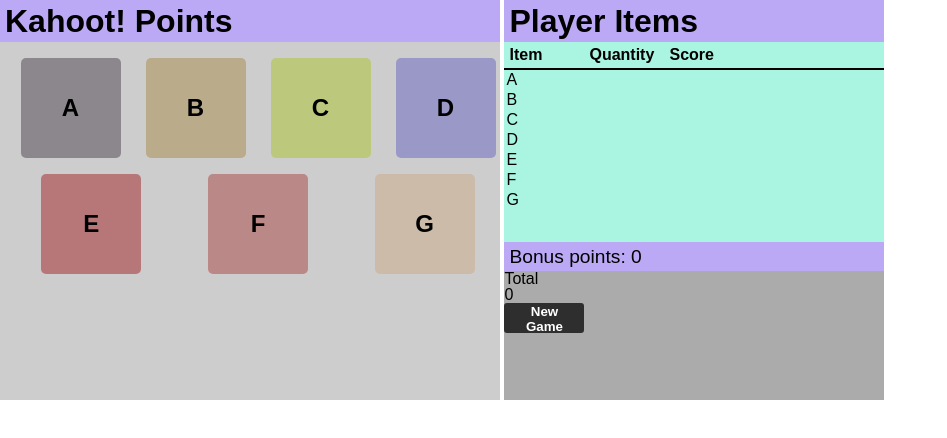
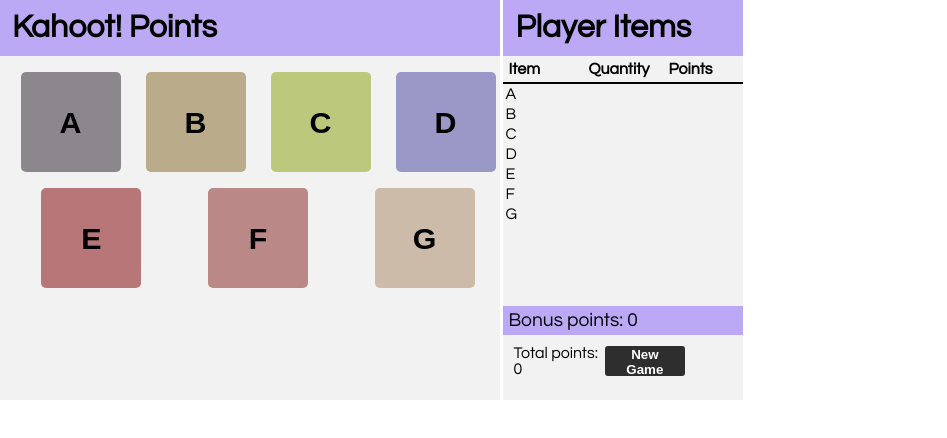
Before and after one commit to jenniferarnesen/game-points, a plain HTML site: page index.html in a window 1280 px wide. Shown: the whole page, without its empty margins (0-947 px from the left). Drawn offline with nearby package versions, Linux system fonts and the light colour scheme.

Commit message:
style and html cleanup

```diff
--- a/game.js
+++ b/game.js
@@ -159,8 +159,8 @@
 	});
 
 	updateTotals = function () {
-		$('.total-points').text(game.total());
-		$('.bonus-points').text(game.bonus());
+		$('#total-points').text(game.total());
+		$('#bonus-points').text(game.bonus());
 	}
 
 	clearBoard = function () {
@@ -177,7 +177,7 @@
   		updateTotals();
 	});
 
-	$('#new-game').click(function () {
+	$('#new-game-button').click(function () {
 		game.reset();
 		clearBoard();
 	})
--- a/index.html
+++ b/index.html
@@ -9,25 +9,25 @@
 		<script src="game.js" type="text/javascript"></script>
 	</head>
 	<body>
-		<div class="container">
-			<div id="game-board">
+		<article id="game">
+			<section id="game-board">
 				<header class="header">
 					Kahoot! Points
 				</header>
-				<div id="button-container" class="content">
+				<div id="button-container">
 				</div>
-			</div>
-			<div id="scoreboard">
+			</section>
+			<section id="score-board">
 				<header class="header">
 					Player Items
 				</header>
-				<div class="content">
+				<div>
 					<div id="scores">
 						<table id="score-table">
 							<thead>
 								<th>Item</th>
 								<th>Quantity</th>
-								<th>Score</th>
+								<th>Points</th>
 							</thead>
 							<tbody>
 							</tbody>
@@ -35,15 +35,21 @@
 					</div>
 					<div id="game-summary">
 						<div id="bonus">
-							<span>Bonus points: </span><span class="bonus-points">0</span>
+							<span>Bonus points: </span>
+							<span id="bonus-points">0</span>
 						</div>
-						<p id="">Total</p><p class="total-points">0</p>
-						<div>
-							<button id="new-game">New Game</button>
+						<div id="total">
+							<div class="block-it">
+								<span>Total points: </span>
+								<span id="total-points">0</span>
+							</div>
+							<div class="block-it">
+								<button id="new-game-button">New Game</button>
+							</div>
 						</div>
 					</div>
 				</div>
-			</div>
-		</div>
+			</section>
+		</article>
 	</body>
 </html>
--- a/main.css
+++ b/main.css
@@ -1,5 +1,10 @@
+.block-it {
+	display: inline-block;
+	width: 40%;
+}
+
 body {
-  font-family: Sans-Serif;
+  font-family: Century Gothic,CenturyGothic,AppleGothic,sans-serif;
 }
 
 #bonus {
@@ -17,22 +22,22 @@
 	align-content: flex-start;
 }
 
-.content {
-	overflow-x: hidden;
-	overflow-y: scroll;
+.container {
+	margin: 10px;
+	box-shadow: 0 8px 6px -6px black;
 }
 
 #game-board {
 	width: 500px;
-	background-color: #cdcdcd;
 }
 
-#game-board, #scoreboard {
+#game-board, #score-board {
 	height: 400px;
 	display: inline-block;
 	vertical-align: top;
 	overflow-x: hidden;
 	overflow-y: scroll;
+	background-color: #F2F2F2;
 }
 
 .game-button {
@@ -42,24 +47,26 @@
 	border-radius: 5px;
 	border: none;
 	font-weight: bold;
-	font-size: 1.5rem;
+	font-size: 1.9rem;
 	margin: 1rem 0 0 1rem;
+	transition-duration: 0.3s;
+	transition-property: box-shadow;
 }
 
 .game-button:hover {
 	cursor: pointer;
+	box-shadow: 0 0 8px rgba(0, 0, 0, 0.6);
 }
 
 .header {
 	width: 100%;
-	padding: 5px;
+	padding: 12px;
 	background-color: #BCA9F5;
 	font-weight: bold;
 	font-size: 2rem;
 }
 
-
-#new-game {
+#new-game-button {
 	width: 80px;
 	height: 30px;
 	text-align: center;
@@ -68,15 +75,16 @@
 	background-color: #2E2E2E;
 	border-radius: 3px;
 	border: none;
-
 }
 
 #scoreboard {
 	width: 380px;
-	background-color: #ababab;
 }
 
 #scores {
-	background-color: #A9F5E1;
-	height: 200px;
+	height: 250px;
 }
+
+#total {
+	padding: 10px;
+}
--- a/responsive.css
+++ b/responsive.css
@@ -1,6 +1,6 @@
 @media screen and (max-width: 980px) {
 
-	.container {
+	#game {
 		width: 95%;
 	}
 
@@ -8,7 +8,7 @@
 		width: 60%;
 	}
 
-	#scoreboard {
+	#score-board {
 		width: 30%;
 	}
 }
@@ -20,7 +20,7 @@
 		width: 100%;
 	}
 
-	#scoreboard {
+	#score-board {
 		width: 100%;
 	}
 }
```
